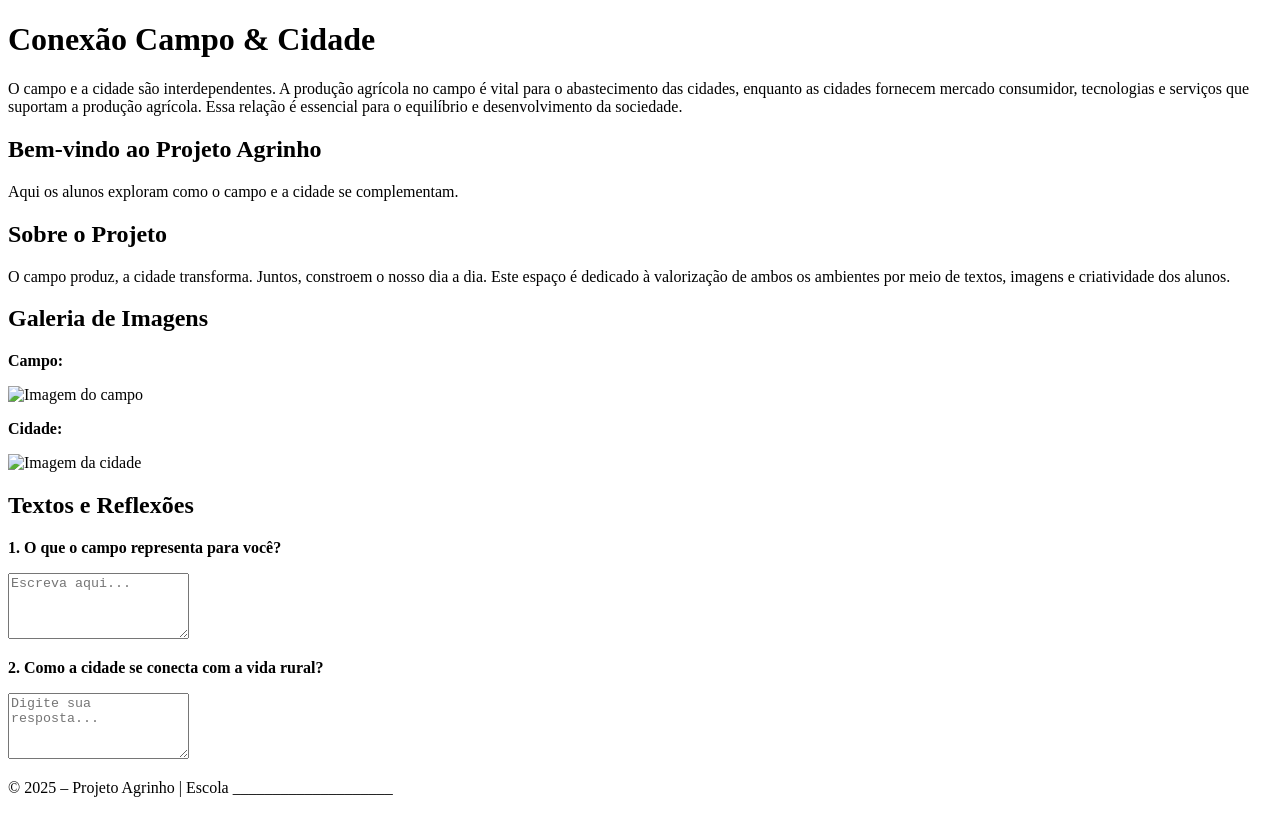
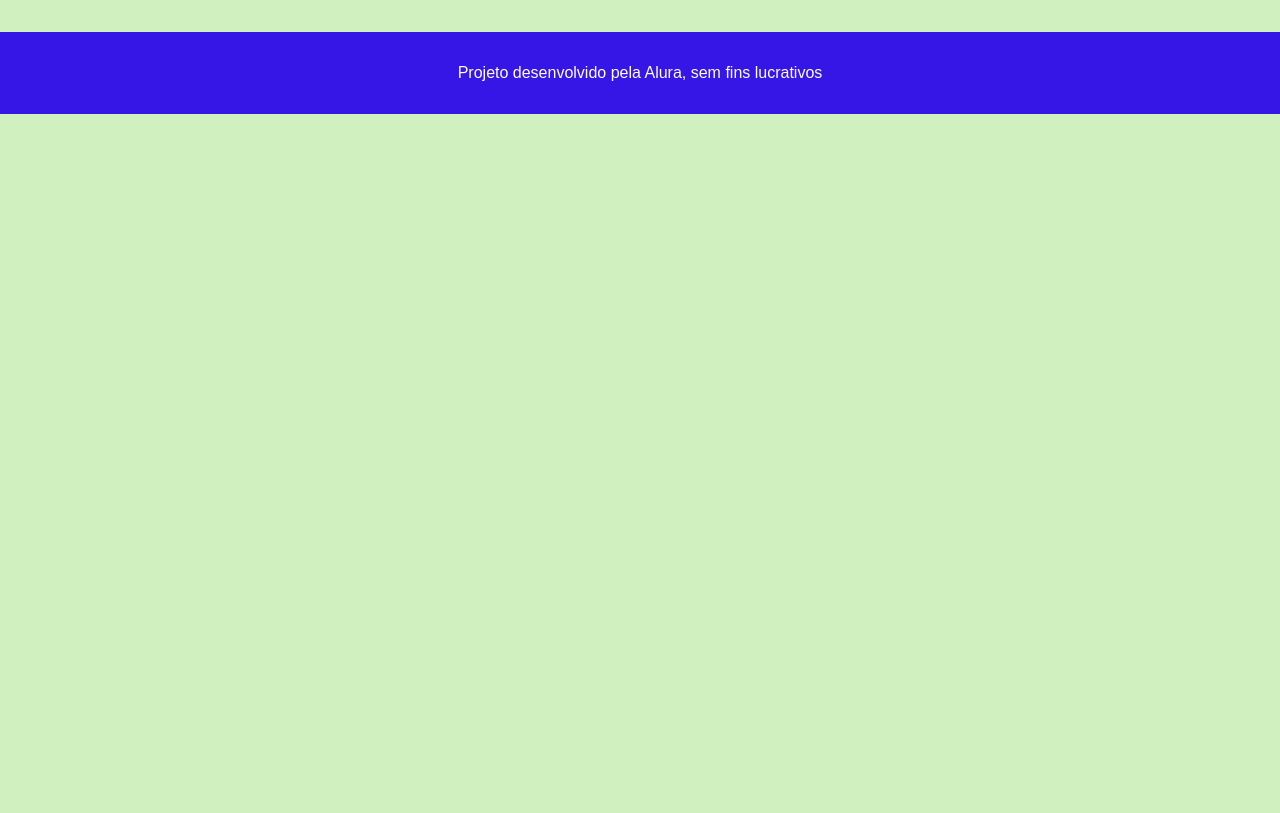
Before and after one commit to Jaque54/projeto-agrinho-2, a plain HTML site: page index.html in a window 1280 px wide. Drawn offline with Linux system fonts and the light colour scheme; files that its build step writes are made by us from their sources.

Commit message:
Atualizar o index.html

```diff
--- a/index.html
+++ b/index.html
@@ -1,51 +1,31 @@
 <!DOCTYPE html>
 <html lang="pt-br">
 <head>
-  <meta charset="UTF-8">
-  <meta name="viewport" content="width=device-width, initial-scale=1">
-  <title> bem-vindo a nossa Conexão Campo & Cidade</title>
-  <link rel="stylesheet" href="estilo.css">
+    <meta charset="UTF-8">
+    <meta name="viewport" content="width=device-width, initial-scale=1.0">
+    <link rel="stylesheet" href="assets/style.css">
+    <title>Flashcard</title>
 </head>
 <body>
-
-  <header>
-    <h1>Conexão Campo & Cidade</h1>
-    <p>O campo e a cidade são interdependentes. A produção agrícola no campo é vital para o abastecimento das cidades, enquanto as cidades fornecem mercado consumidor, tecnologias e serviços que suportam a produção agrícola. Essa relação é essencial para o equilíbrio e desenvolvimento da sociedade.</p>
-  </header>
-
-  <section class="banner">
-    <h2>Bem-vindo ao Projeto Agrinho</h2>
-    <p>Aqui os alunos exploram como o campo e a cidade se complementam.</p>
-  </section>
-
-  <section class="sobre">
-    <h2>Sobre o Projeto</h2>
-    <p>O campo produz, a cidade transforma. Juntos, constroem o nosso dia a dia. Este espaço é dedicado à valorização de ambos os ambientes por meio de textos, imagens e criatividade dos alunos.</p>
-  </section>
-
-  <section class="galeria">
-    <h2>Galeria de Imagens</h2>
-    <div class="imagem-box">
-      <p><strong>Campo:</strong></p>
-      <img src="" alt="Imagem do campo" class="imagem-exemplo">
-
-      <p><strong>Cidade:</strong></p>
-      <img src="" alt="Imagem da cidade" class="imagem-exemplo">
-    </div>
-  </section>
-
-  <section class="textos">
-    <h2>Textos e Reflexões</h2>
-    <p><strong>1. O que o campo representa para você?</strong></p>
-    <textarea rows="4" placeholder="Escreva aqui..."></textarea>
-
-    <p><strong>2. Como a cidade se conecta com a vida rural?</strong></p>
-    <textarea rows="4" placeholder="Digite sua resposta..."></textarea>
-  </section>
-
-  <footer>
-    <p>&copy; 2025 – Projeto Agrinho | Escola ____________________</p>
-  </footer>
-
+    <main>
+        <section id="container">
+            <!-- <article class="cartao">
+                <div class="cartao__conteudo">
+                    <h3>Programação</h3>
+                    <div class="cartao__conteudo__pergunta">
+                        <p>O que é JavaScript?</p>
+                    </div>
+                    <div class="cartao__conteudo__resposta">
+                        <p>O JavaScript é uma linguagem de programação</p>
+                    </div>
+                </div>
+            </article> -->
+        </section>
+    </main>
+    <footer>
+        <p>Projeto desenvolvido pela Alura, sem fins lucrativos</p>
+    </footer>
+    <script src="app.js"></script>
+    <script src="perguntas.js"></script>
 </body>
 </html>
```
